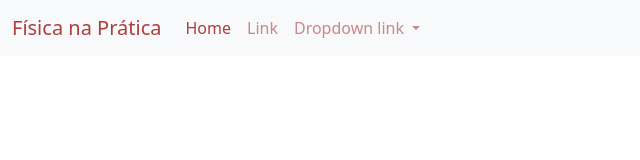
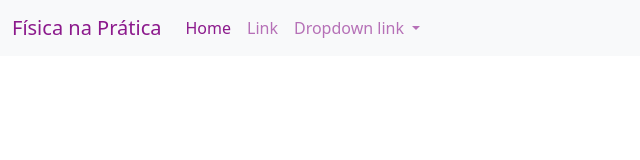
Before and after one commit to carlosney-jr/fisicanapratica, an Angular app: page / in a window 1280 px wide. Shown: the top 160 px of the page, without its empty margins (0-640 px from the left). Built offline with nearby package versions, Linux system fonts and the light colour scheme.

Commit message:
Teste de mudança da cor da barra de nav

```diff
--- a/src/app/navbar/navbar.component.html
+++ b/src/app/navbar/navbar.component.html
@@ -1,4 +1,4 @@
-<nav class="navbar navbar-expand-lg bg-light">
+<nav class="navbar navbar-expand-lg bg-light navbar-custom">
   <div class="container-fluid">
     <!-- TODO: Alterar referências das âncoras e adicionar rotas. -->
     <a class="navbar-brand" href="#">Física na Prática</a>
--- a/src/styles.scss
+++ b/src/styles.scss
@@ -1,12 +1,14 @@
 /* You can add global styles to this file, and also import other style files */
-$black: brown;
+$purple: purple;
+$white: white;
 
-$navbar-light-color:                rgba($black, .55);
-$navbar-light-hover-color:          rgba($black, .7);
-$navbar-light-active-color:         rgba($black, .9);
-$navbar-light-disabled-color:       rgba($black, .3);
-$navbar-light-brand-color:          $navbar-light-active-color;
-$navbar-light-brand-hover-color:    $navbar-light-active-color;
+$primary: $purple;
+$secondary: $white;
+
+$navbar-light-color:                rgba($purple, .55);
+$navbar-light-hover-color:          rgba($purple, .7);
+$navbar-light-active-color:         rgba($purple, .9);
+$navbar-light-disabled-color:       rgba($purple, .3);
 @import "bootstrap/scss/functions";
 @import "bootstrap/scss/variables";
 
```
